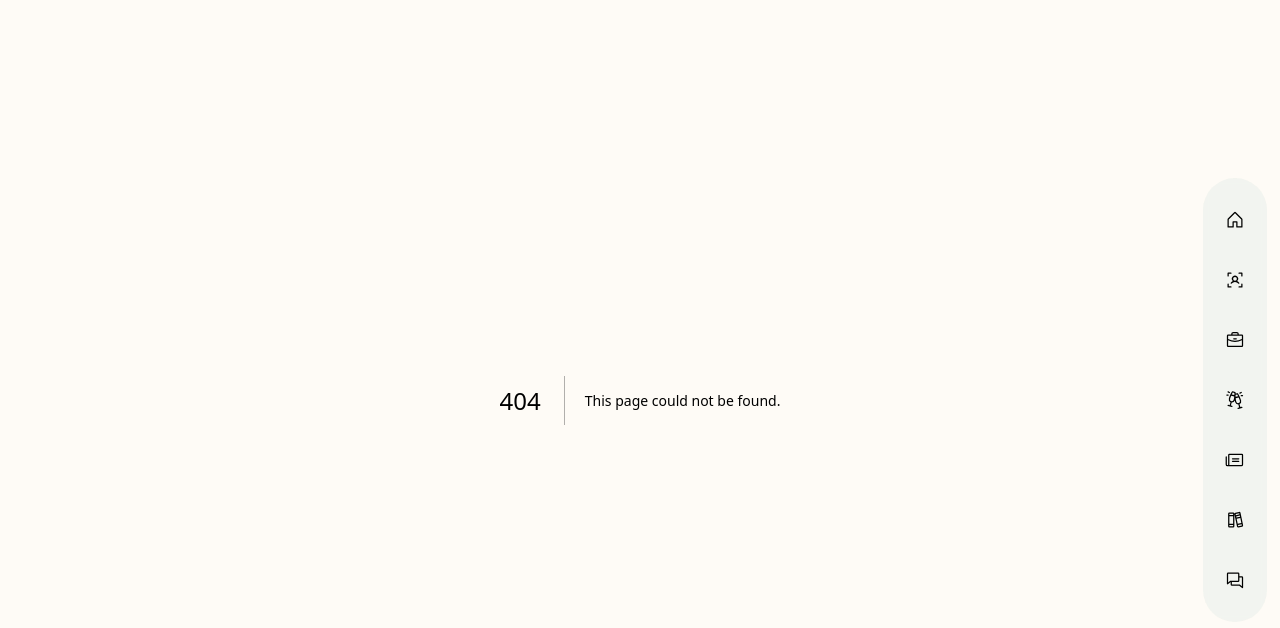
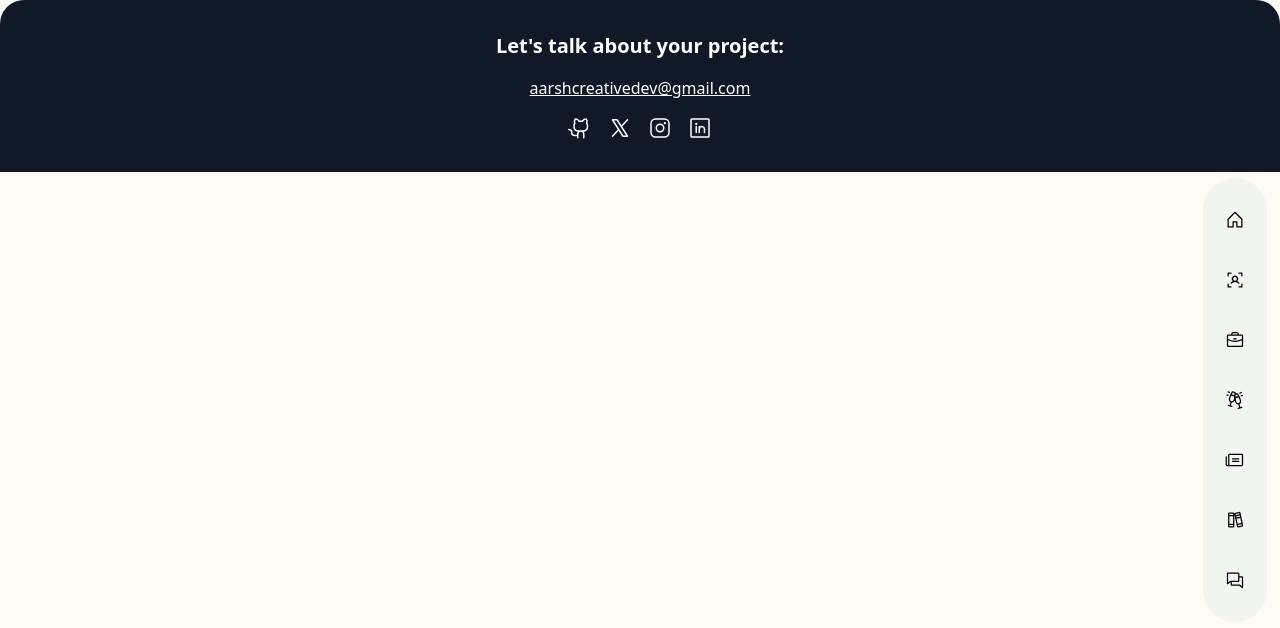
Before and after one commit to AarshKariya/aarsh-portfolio, a Next.js app: page /components/Footer/Footer in a window 1280 px wide. Before the commit this address had no page. Shown: the top 628 px of the page. Built offline with nearby package versions, Linux system fonts and the light colour scheme.

Commit message:
feat: add footer

```diff
--- a/src/pages/_app.tsx
+++ b/src/pages/_app.tsx
@@ -6,19 +6,21 @@ import { useRouter } from "next/router";
 import { AnimatePresence, motion } from "framer-motion";
 import Transition from "./components/Transition/Transition";
 import Preloader from "./components/Preloader/Preloader";
+import Layout from "./components/Layout/Layout";
 
 export default function App({ Component, pageProps }: AppProps) {
   const router = useRouter();
   return (
     <div className="bg-[#FEFBF6]">
+      <Layout>
         <AnimatePresence mode="wait">
           <motion.div key={router.route} className="h-full">
             {/* <Preloader /> */}
             <Transition />
             <Component {...pageProps} />
-          <NavigationBar />
           </motion.div>
         </AnimatePresence>
+      </Layout>
     </div>
   );
 }
--- /dev/null
+++ b/src/pages/components/Footer/Footer.tsx
@@ -0,0 +1,67 @@
+import { useEffect, useRef } from "react";
+import { gsap } from "gsap";
+import {
+  GithubLogo,
+  XLogo,
+  InstagramLogo,
+  LinkedinLogo,
+} from "@phosphor-icons/react";
+
+const Footer = () => {
+  const footerRef = useRef<HTMLDivElement>(null);
+
+  useEffect(() => {
+    if (footerRef.current) {
+      gsap.fromTo(
+        footerRef.current,
+        { opacity: 0, y: 50 },
+        { opacity: 1, y: 0, duration: 1, ease: "power3.out" }
+      );
+    }
+  }, []);
+
+  return (
+    <footer
+      ref={footerRef}
+      className="bg-gray-900 text-white py-8 flex flex-col items-center space-y-4 rounded-t-3xl"
+    >
+      <h2 className="text-xl font-bold text-center">
+        Let&apos;s talk about your project:
+      </h2>
+      <a
+        href="mailto:aarshcreativedev@gmail.com"
+        className="text-center underline"
+      >
+        aarshcreativedev@gmail.com
+      </a>
+      <div className="flex space-x-4">
+        <a
+          href="https://github.com/AarshKariya"
+          target="_blank"
+          rel="noopener noreferrer"
+        >
+          <GithubLogo className="w-6 h-6 hover:text-gray-400 transition-colors duration-300" />
+        </a>
+        <a href="https://twitter.com" target="_blank" rel="noopener noreferrer">
+          <XLogo className="w-6 h-6 hover:text-gray-400 transition-colors duration-300" />
+        </a>
+        <a
+          href="https://instagram.com"
+          target="_blank"
+          rel="noopener noreferrer"
+        >
+          <InstagramLogo className="w-6 h-6 hover:text-gray-400 transition-colors duration-300" />
+        </a>
+        <a
+          href="https://www.linkedin.com/in/aarsh-kariya/"
+          target="_blank"
+          rel="noopener noreferrer"
+        >
+          <LinkedinLogo className="w-6 h-6 hover:text-gray-400 transition-colors duration-300" />
+        </a>
+      </div>
+    </footer>
+  );
+};
+
+export default Footer;
--- /dev/null
+++ b/src/pages/components/Layout/Layout.tsx
@@ -0,0 +1,20 @@
+import { useRouter } from "next/router";
+import Footer from "../Footer/Footer";
+import NavigationBar from "../NavigationBar/NavigationBar";
+
+const Layout = ({ children }: { children: React.ReactNode }) => {
+  const router = useRouter();
+  const showFooter = ["/testimonials", "/about", "/contact"].includes(
+    router.pathname
+  );
+
+  return (
+    <div className="flex flex-col min-h-screen justify-between bg-[#FEFBF6]">
+      <NavigationBar />
+      <main className="flex-grow">{children}</main>
+      {showFooter && <Footer />}
+    </div>
+  );
+};
+
+export default Layout;
```
Lines whose indentation alone changed are shown as unchanged.
